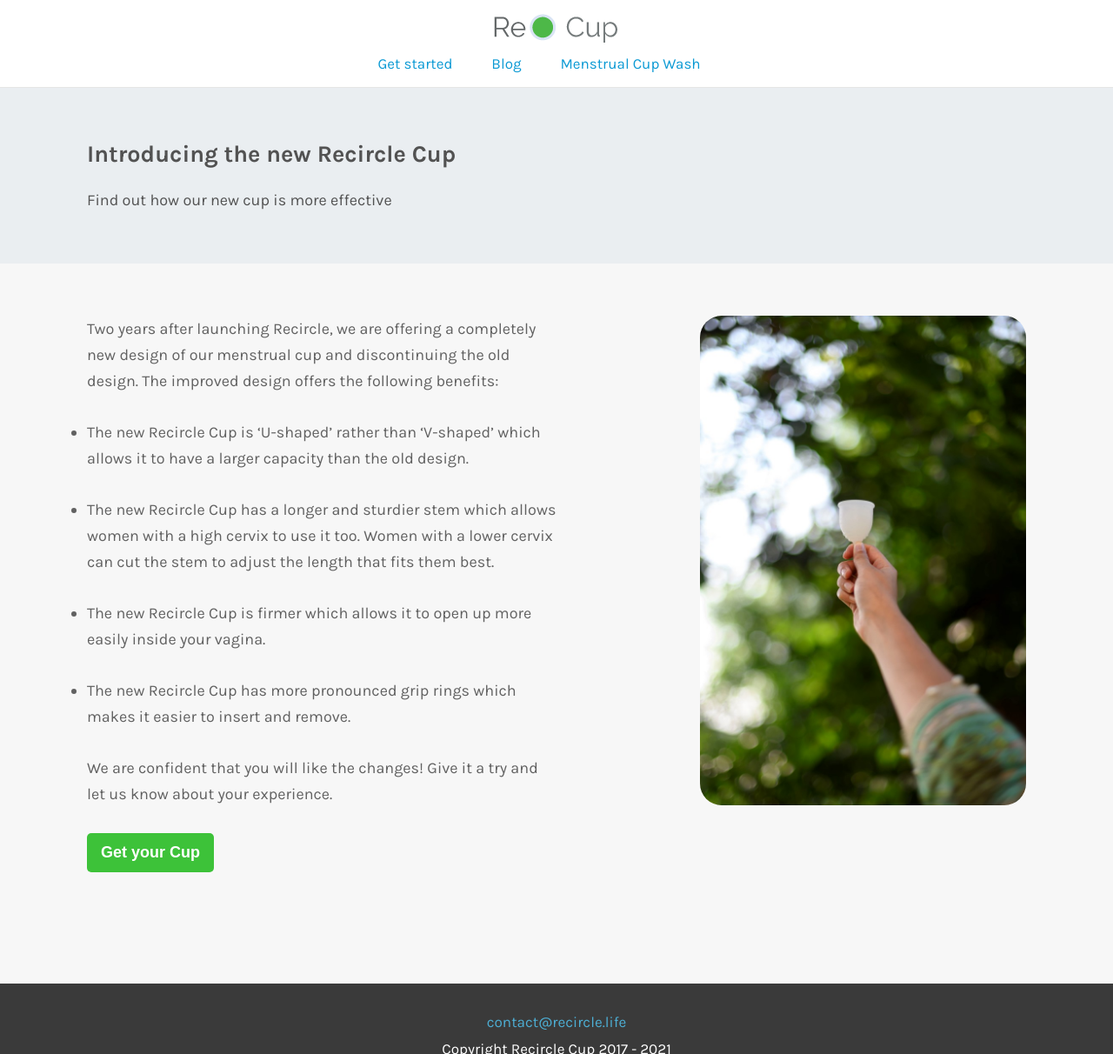
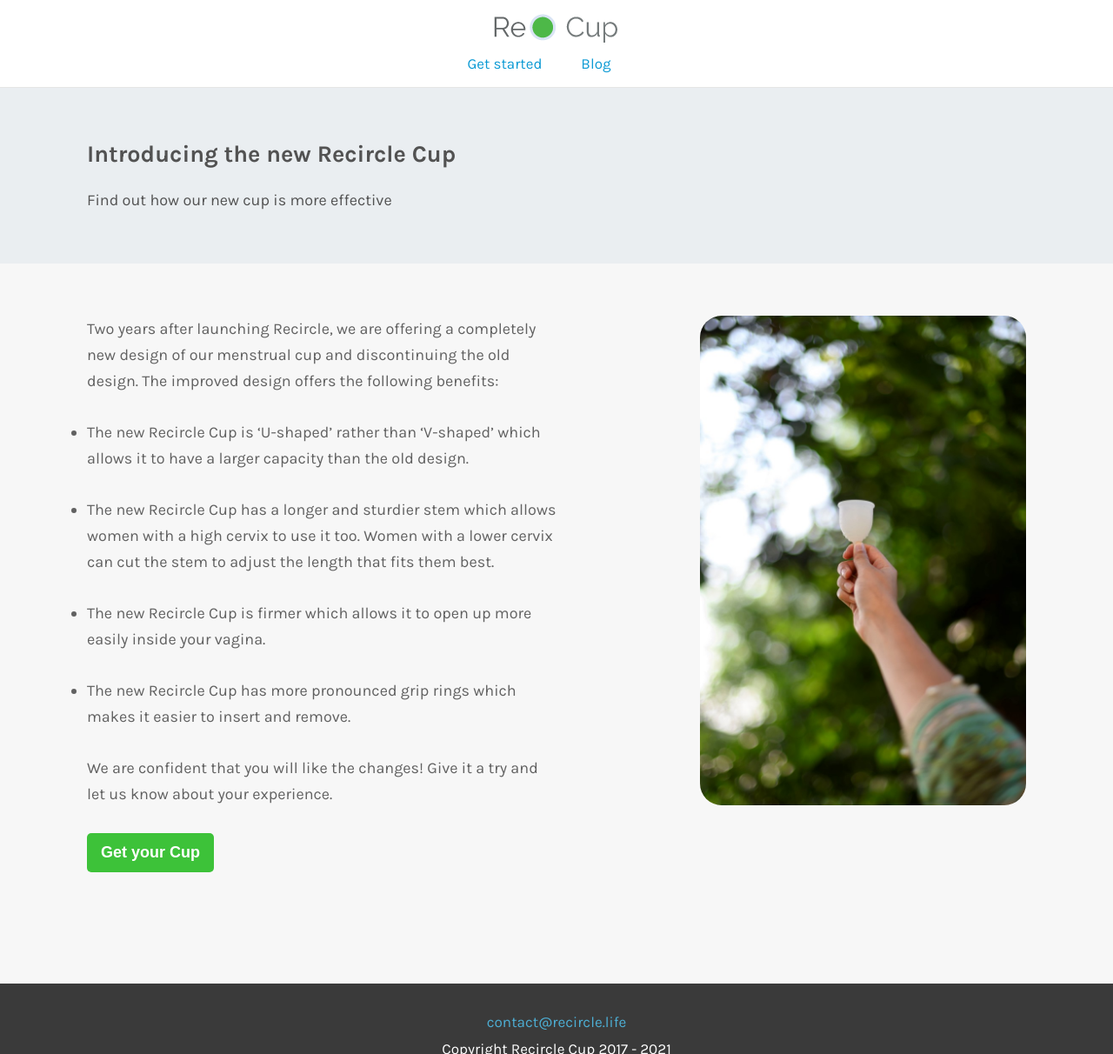
Before and after one commit to HanimHank/recircle-cup, a Jekyll site: the page built from _posts/2019-09-15-new-cup-details.markdown, in a window 1280 px wide. Shown: the whole page at 87% size. Built offline with Jekyll 4.4.1, drawn with Linux system fonts in a browser that asks for light colours.

Commit message:
Update blog.html

```diff
--- a/_layouts/blog.html
+++ b/_layouts/blog.html
@@ -63,7 +63,6 @@
         <div class="nav">
             <a href="/start">Get started</a>
             <a href="/#blog">Blog</a>
-            <a href="/cup-wash">Menstrual Cup Wash</a>
         </div>
     </nav>
 </header>
```
